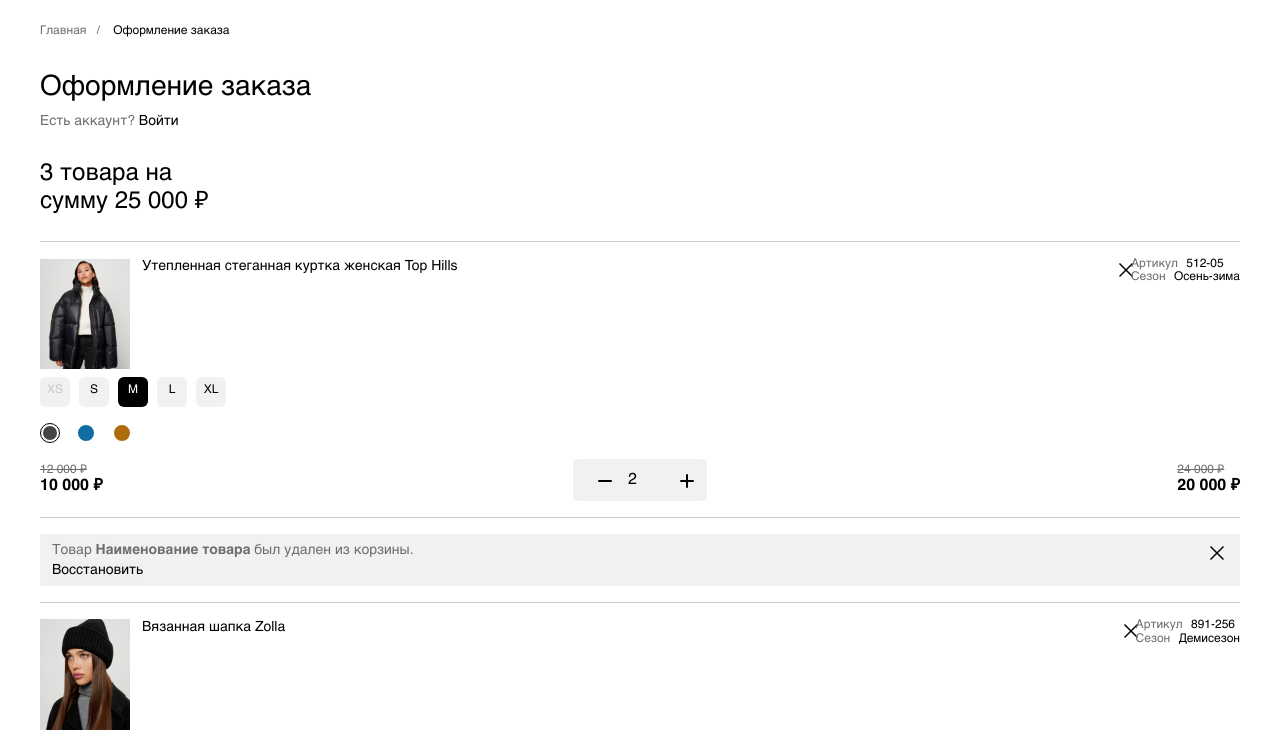
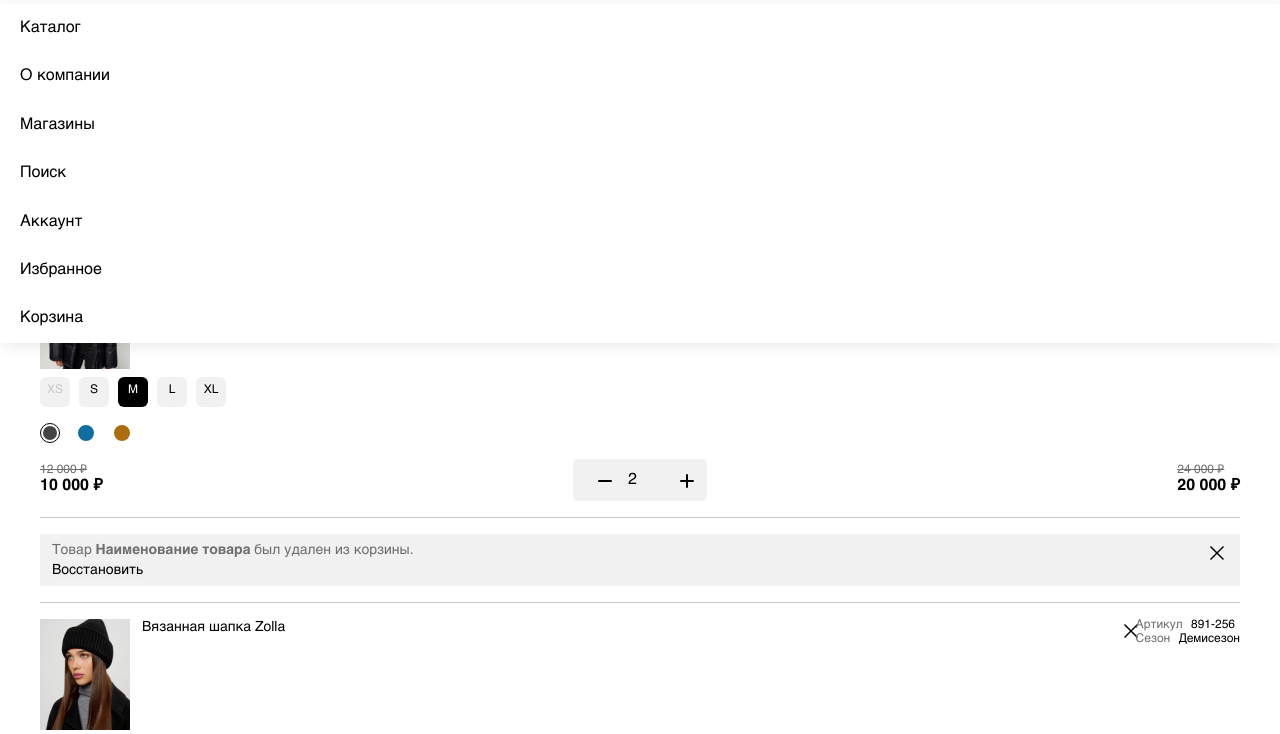
Before and after one commit to duhtpa/5corners, a website: page source/index.html in a window 1280 px wide. Both pictures are taken after a click on the button "Открыть меню". Shown: the part 56-790 px from the top of the page. Drawn offline with nearby package versions, Linux system fonts and the light colour scheme; files that its build step writes are made by us from their sources; files whose address does not match are found by name.

Commit message:
Реализация выпадающего бургер-меню

```diff
--- a/source/js/script.js
+++ b/source/js/script.js
@@ -110,3 +110,10 @@ $btnAccept.addEventListener("click", () => {
     btnClickHandler("#C8C8C8", Field.CORRECT, "купон применен");
   }
 });
+
+let navWrapper = document.querySelector(".nav__wrapper");
+let navToggle = document.querySelector(".nav__toggle");
+
+navToggle.addEventListener("click", () => {
+  navWrapper.classList.toggle("visually-hidden");
+});
--- a/source/sass/blocks/main-nav.scss
+++ b/source/sass/blocks/main-nav.scss
@@ -10,7 +10,6 @@
     }
   }
 }
-
 
 .nav__link {
   &--bag {
@@ -57,6 +56,37 @@
   }
 }
 
+.nav__wrapper {
+  position: absolute;
+  right: 0;
+  top: 60px;
+  background-color: $color-white;
+  box-shadow: 2px 2px 15px rgba(0, 0, 0, 0.1);
+  width: 100%;
+
+  ul {
+    list-style: none;
+    margin: 0;
+    padding: 0;
+  }
+
+  a {
+    display: block;
+    padding: 15px 20px;
+
+    &:hover {
+      background-color: $color-grey--x-light;
+      color: $color-black;
+    }
+
+    &:active {
+      font-weight: 700;
+      background-color: transparent;
+      color: $color-black;
+    }
+  }
+}
+
 // @media (max-width: $desktop-width) {
 //   .page-nav {
 //     max-width: $desktop-width;
```
